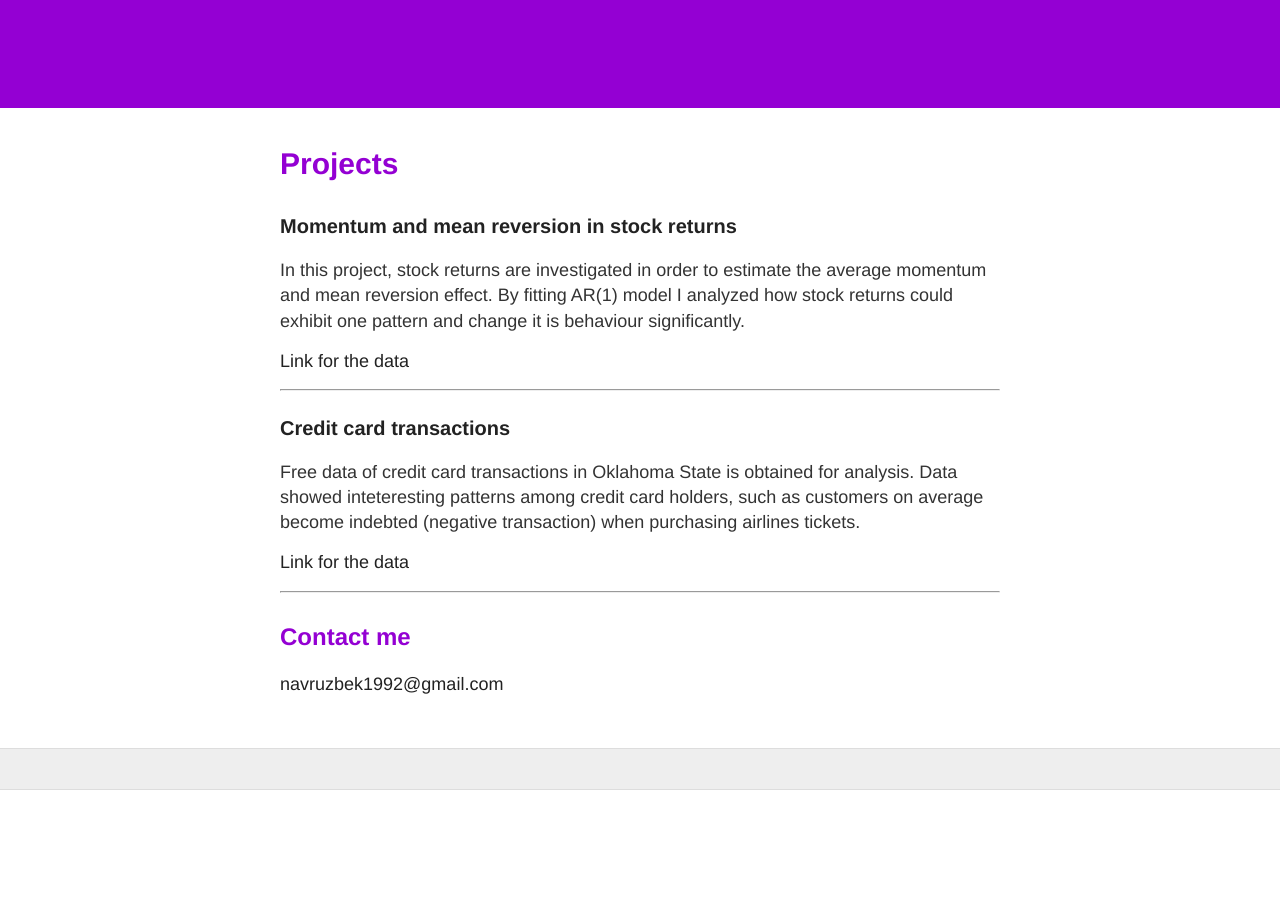
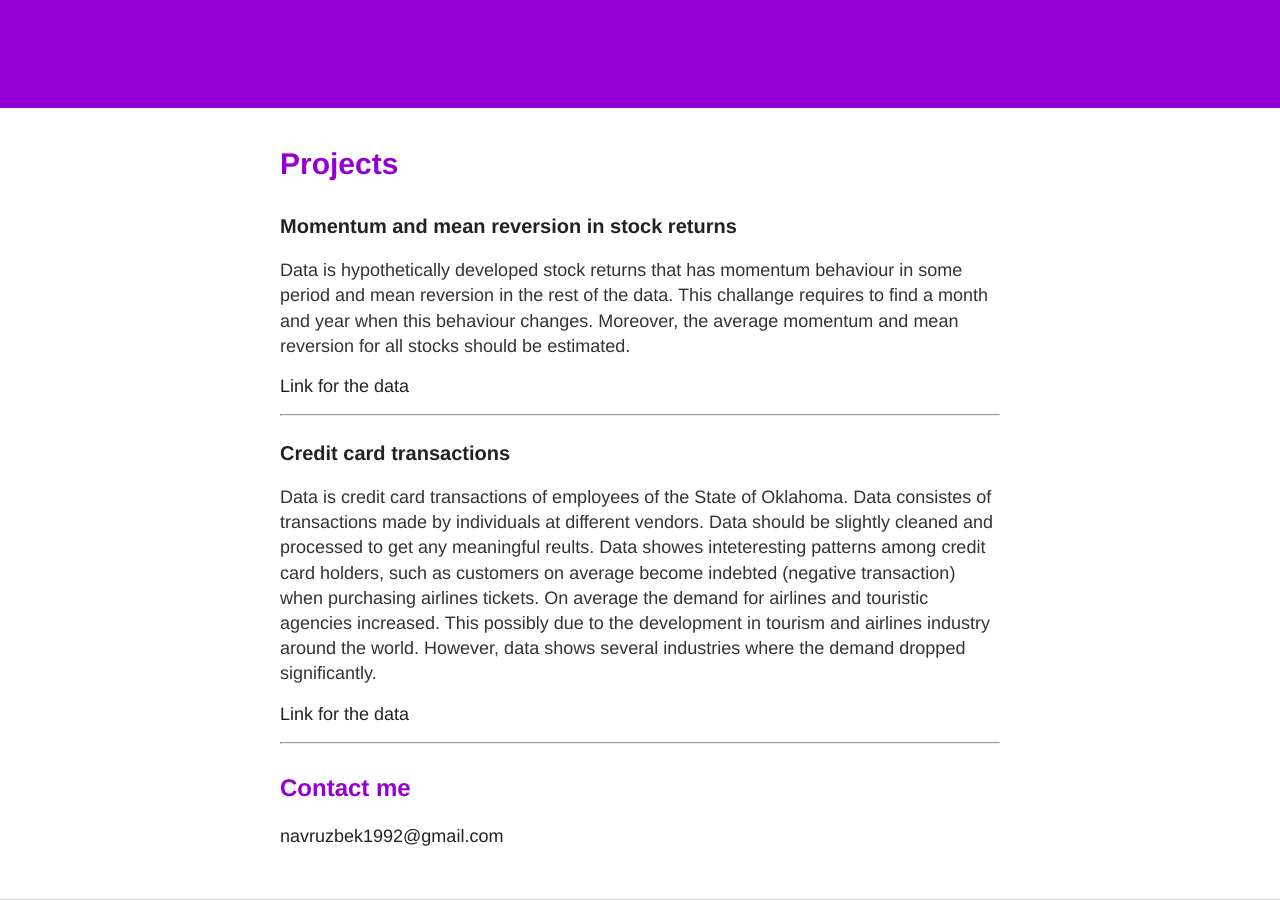
Before and after one commit to navruzbek1992/data_challenge, a Jekyll site: the page built from projects.md, in a window 1280 px wide and 900 px high, scrolled down 535 px. Built offline with Jekyll 4.4.1, drawn with Linux system fonts in a browser that asks for light colours; nearby versions of some CDN libraries; before the commit the page ends 1325 px from its top, so only the background shows below that.

Commit message:
Update projects.md

```diff
--- a/projects.md
+++ b/projects.md
@@ -6,7 +6,7 @@
 
 ### [Momentum and mean reversion in stock returns](/projects/project1.nb.html)
 
-In this project, stock returns are investigated in order to estimate the average momentum and mean reversion effect. By fitting AR(1) model I analyzed how stock returns could exhibit one pattern and change it is behaviour significantly.
+Data is hypothetically developed stock returns that has momentum behaviour in some period and mean reversion in the rest of the data. This challange requires to find a month and year when this behaviour changes. Moreover, the average momentum and mean reversion for all stocks should be estimated.
 
 [Link for the data](https://navruzbek1992.github.io/stock-return-analysis/returns_20181228.csv)
 
@@ -14,7 +14,7 @@
 
 ### [Credit card transactions](/projects/project2.nb.html)
 
-Free data of credit card transactions in Oklahoma State is obtained for analysis. Data showed inteteresting patterns among credit card holders, such as customers on average become indebted (negative transaction) when purchasing airlines tickets.
+Data is credit card transactions of employees of the State of Oklahoma. Data consistes of transactions made by individuals at different vendors. Data should be slightly cleaned and processed to get any meaningful reults. Data showes inteteresting patterns among credit card holders, such as customers on average become indebted (negative transaction) when purchasing airlines tickets. On average the demand for airlines and touristic agencies increased. This possibly due to the development in tourism and airlines industry around the world. However, data shows several industries where the demand dropped significantly.
 
 [Link for the data](https://navruzbek1992.github.io/stock-return-analysis/res_purchase_2014.csv)
 
```
